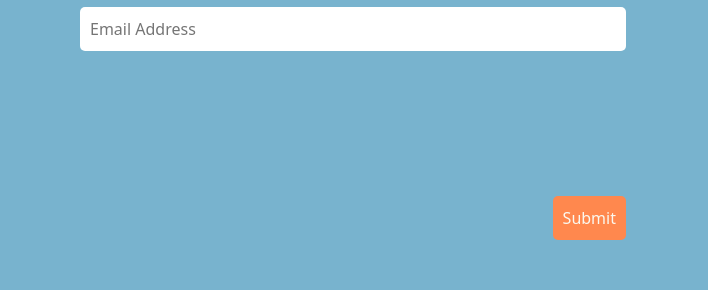
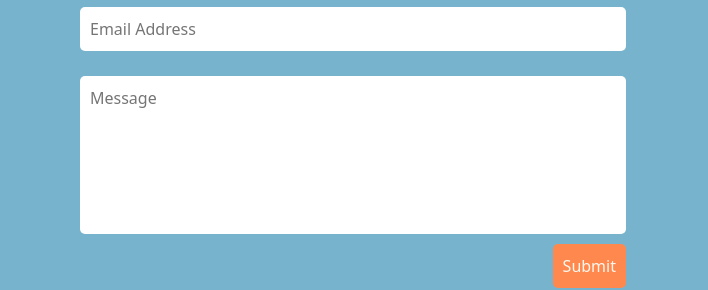
Before and after one commit to frncsge/FrancisGe.github.io, a plain HTML site: page index.html in a window 1280 px wide. Shown: the part 1997-2287 px from the top of the page, 572-1280 px from the left. Drawn offline with nearby package versions, Linux system fonts and the light colour scheme.

Commit message:
Update index.html

```diff
--- a/index.html
+++ b/index.html
@@ -219,12 +219,11 @@
                 type="text"
                 placeholder="Email Address"
               />
-              <text
-                area
+              <textarea
                 name="message"
                 class="message"
                 placeholder="Message"
-              ></text>
+              ></textarea>
               <input class="submit" type="Submit" />
             </div>
           </div>
```
